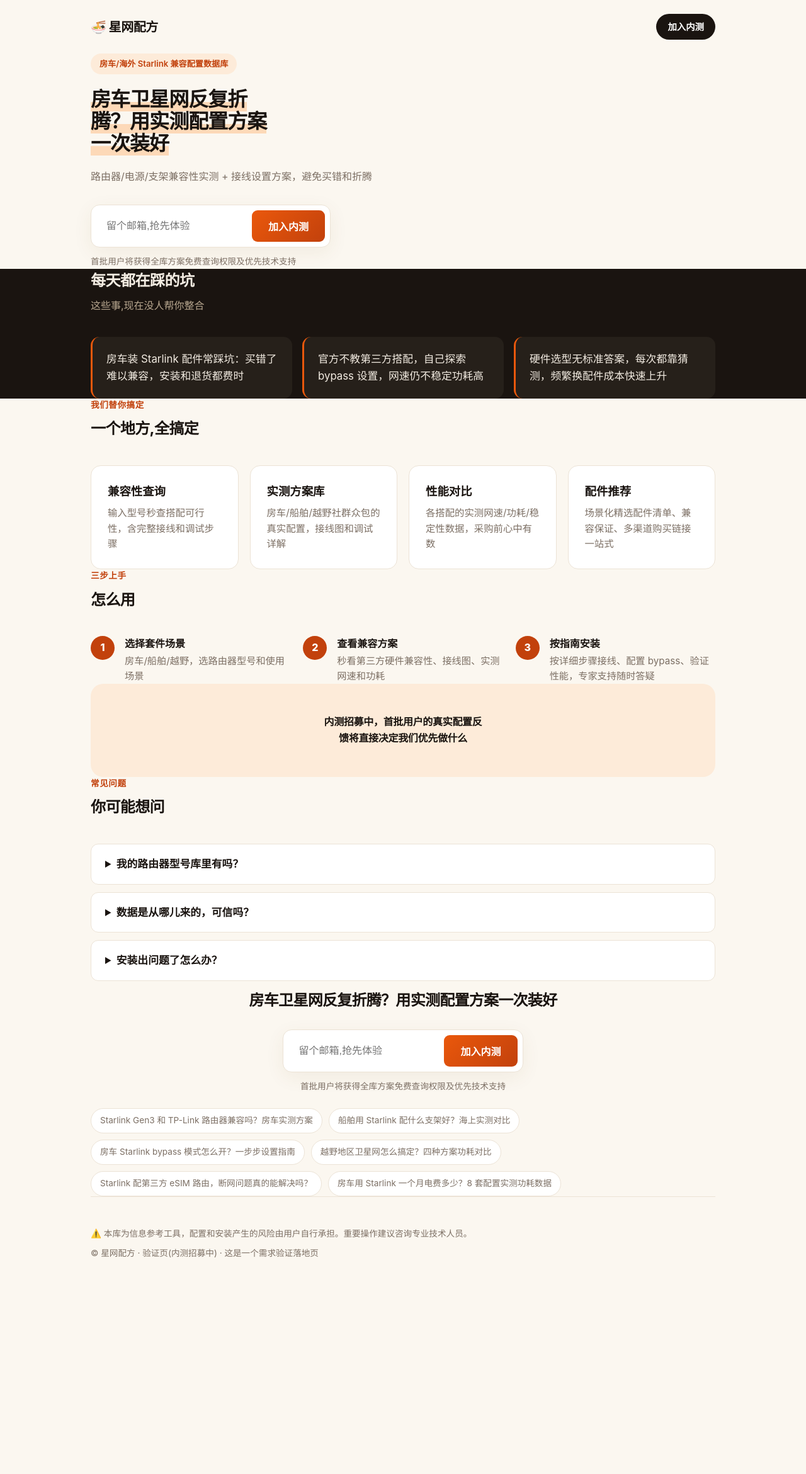
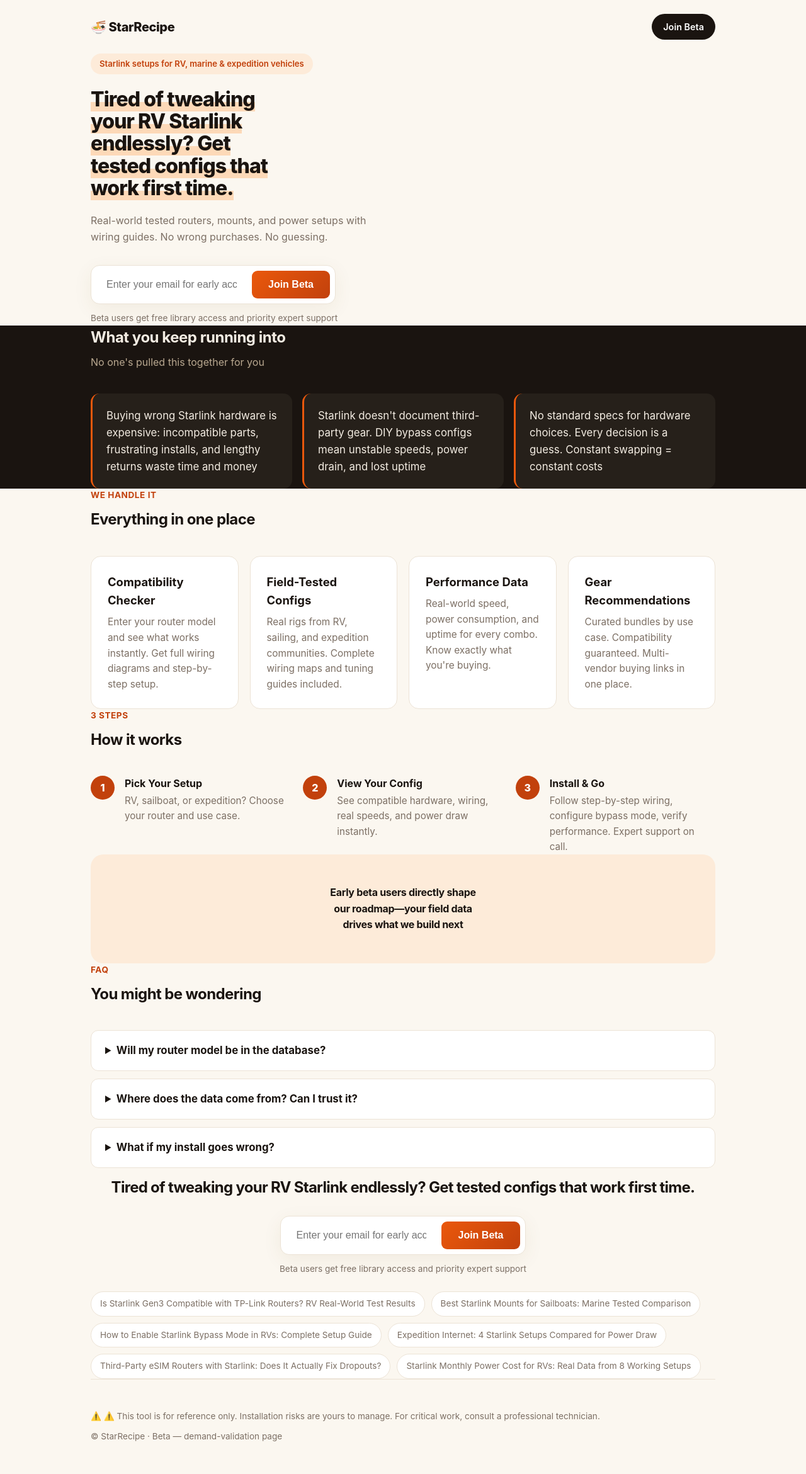
Before and after one commit to h2652908721-collab/starlink-rv-marine-compat-db, a plain HTML site: page index.html in a window 1280 px wide. Shown: the whole page at 63% size. Before the commit the page ends 2050 px from the top, so only its background shows below. Drawn offline with Linux system fonts and the light colour scheme.

Commit message:
relang to en

```diff
--- a/index.html
+++ b/index.html
@@ -1,6 +1,6 @@
-<!doctype html><html lang="zh-CN"><head>
+<!doctype html><html lang="en"><head>
 <meta charset="utf-8"><meta name="viewport" content="width=device-width,initial-scale=1">
-<title>星网配方 — 房车/海外 Starlink 兼容配置数据库</title><link rel="canonical" href="https://h2652908721-collab.github.io/starlink-rv-marine-compat-db/"><meta name="description" content="房车/海外 Starlink 兼容配置数据库"><meta property="og:type" content="website"><meta property="og:title" content="星网配方 — 房车/海外 Starlink 兼容配置数据库"><meta property="og:description" content="房车/海外 Starlink 兼容配置数据库"><meta property="og:url" content="https://h2652908721-collab.github.io/starlink-rv-marine-compat-db/">
+<title>StarRecipe — Starlink setups for RV, marine & expedition vehicles</title>
 <style>
 :root{--ink:#1a1410;--bg:#fbf7f0;--card:#fff;--brand:#c2410c;--brand2:#ea580c;
 --muted:#7c6f64;--line:#ece3d6;--space:clamp(3.5rem,2rem+6vw,7rem)}
@@ -61,31 +61,31 @@
 </style><script data-goatcounter="https://friday-lab.goatcounter.com/count" async src="//gc.zgo.at/count.js"></script>
 </head><body>
 <div class="wrap">
-<header><div class="logo">🍜 星网配方</div><a class="nav-cta" href="#join">加入内测</a></header>
+<header><div class="logo">🍜 StarRecipe</div><a class="nav-cta" href="#join">Join Beta</a></header>
 <div class="hero">
-<span class="badge">房车/海外 Starlink 兼容配置数据库</span>
-<h1><span class="hl">房车卫星网反复折腾？用实测配置方案一次装好</span></h1>
-<p class="sub">路由器/电源/支架兼容性实测 + 接线设置方案，避免买错和折腾</p>
+<span class="badge">Starlink setups for RV, marine & expedition vehicles</span>
+<h1><span class="hl">Tired of tweaking your RV Starlink endlessly? Get tested configs that work first time.</span></h1>
+<p class="sub">Real-world tested routers, mounts, and power setups with wiring guides. No wrong purchases. No guessing.</p>
 <div id="join" class="cta-row">
-<form class="form" action="https://formsubmit.co/2734e0f49605680196bfc44f5cca0531" method="POST"><input type="hidden" name="_subject" value="星网配方 — 新内测申请"><input type="hidden" name="_captcha" value="false"><input type="hidden" name="_template" value="table"><input type="email" name="email" required placeholder="留个邮箱,抢先体验"><button type="submit">加入内测</button></form></div>
-<p class="cta-sub">首批用户将获得全库方案免费查询权限及优先技术支持</p>
+<form class="form" action="https://formsubmit.co/2734e0f49605680196bfc44f5cca0531" method="POST"><input type="hidden" name="_subject" value="StarRecipe — early access request"><input type="hidden" name="_captcha" value="false"><input type="hidden" name="_template" value="table"><input type="email" name="email" required placeholder="Enter your email for early access"><button type="submit">Join Beta</button></form></div>
+<p class="cta-sub">Beta users get free library access and priority expert support</p>
 </div></div>
 <div class="pains"><div class="wrap">
-<h2>每天都在踩的坑</h2><p class="lead">这些事,现在没人帮你整合</p>
-<ul><li>房车装 Starlink 配件常踩坑：买错了难以兼容，安装和退货都费时</li><li>官方不教第三方搭配，自己探索 bypass 设置，网速仍不稳定功耗高</li><li>硬件选型无标准答案，每次都靠猜测，频繁换配件成本快速上升</li></ul></div></div>
+<h2>What you keep running into</h2><p class="lead">No one's pulled this together for you</p>
+<ul><li>Buying wrong Starlink hardware is expensive: incompatible parts, frustrating installs, and lengthy returns waste time and money</li><li>Starlink doesn't document third-party gear. DIY bypass configs mean unstable speeds, power drain, and lost uptime</li><li>No standard specs for hardware choices. Every decision is a guess. Constant swapping = constant costs</li></ul></div></div>
 <div class="wrap">
-<section class="block"><div class="eyebrow">我们替你搞定</div>
-<h2 class="t">一个地方,全搞定</h2><div class="cards"><div class="card"><h3>兼容性查询</h3><p>输入型号秒查搭配可行性，含完整接线和调试步骤</p></div><div class="card"><h3>实测方案库</h3><p>房车/船舶/越野社群众包的真实配置，接线图和调试详解</p></div><div class="card"><h3>性能对比</h3><p>各搭配的实测网速/功耗/稳定性数据，采购前心中有数</p></div><div class="card"><h3>配件推荐</h3><p>场景化精选配件清单、兼容保证、多渠道购买链接一站式</p></div></div></section>
-<section class="block"><div class="eyebrow">三步上手</div>
-<h2 class="t">怎么用</h2><div class="steps"><div class="step"><span class="n">1</span><div><b>选择套件场景</b><p>房车/船舶/越野，选路由器型号和使用场景</p></div></div><div class="step"><span class="n">2</span><div><b>查看兼容方案</b><p>秒看第三方硬件兼容性、接线图、实测网速和功耗</p></div></div><div class="step"><span class="n">3</span><div><b>按指南安装</b><p>按详细步骤接线、配置 bypass、验证性能，专家支持随时答疑</p></div></div></div></section>
-<div class="proof"><p>内测招募中，首批用户的真实配置反馈将直接决定我们优先做什么</p></div>
-<section class="block"><div class="eyebrow">常见问题</div>
-<h2 class="t">你可能想问</h2><details><summary>我的路由器型号库里有吗？</summary><p>库覆盖 Starlink Gen2/Gen3 和主流第三方硬件。新配置从社群众包更新，未覆盖的可向我们反馈或加入众包。</p></details><details><summary>数据是从哪儿来的，可信吗？</summary><p>全是房车/航海/越野社群的真实实测。每个方案可溯源至测试者、硬件型号、场景和日期，对错一目了然。</p></details><details><summary>安装出问题了怎么办？</summary><p>我们连接库内的专业安装商提供技术支持。若方案本身有问题，负责协调更新和用户反馈响应。</p></details></section>
+<section class="block"><div class="eyebrow">We handle it</div>
+<h2 class="t">Everything in one place</h2><div class="cards"><div class="card"><h3>Compatibility Checker</h3><p>Enter your router model and see what works instantly. Get full wiring diagrams and step-by-step setup.</p></div><div class="card"><h3>Field-Tested Configs</h3><p>Real rigs from RV, sailing, and expedition communities. Complete wiring maps and tuning guides included.</p></div><div class="card"><h3>Performance Data</h3><p>Real-world speed, power consumption, and uptime for every combo. Know exactly what you're buying.</p></div><div class="card"><h3>Gear Recommendations</h3><p>Curated bundles by use case. Compatibility guaranteed. Multi-vendor buying links in one place.</p></div></div></section>
+<section class="block"><div class="eyebrow">3 steps</div>
+<h2 class="t">How it works</h2><div class="steps"><div class="step"><span class="n">1</span><div><b>Pick Your Setup</b><p>RV, sailboat, or expedition? Choose your router and use case.</p></div></div><div class="step"><span class="n">2</span><div><b>View Your Config</b><p>See compatible hardware, wiring, real speeds, and power draw instantly.</p></div></div><div class="step"><span class="n">3</span><div><b>Install & Go</b><p>Follow step-by-step wiring, configure bypass mode, verify performance. Expert support on call.</p></div></div></div></section>
+<div class="proof"><p>Early beta users directly shape our roadmap—your field data drives what we build next</p></div>
+<section class="block"><div class="eyebrow">FAQ</div>
+<h2 class="t">You might be wondering</h2><details><summary>Will my router model be in the database?</summary><p>We cover Starlink Gen2/Gen3 and major third-party hardware. Community adds new configs constantly. Can't find yours? Submit feedback or help us test it.</p></details><details><summary>Where does the data come from? Can I trust it?</summary><p>All real-world tests from RV, sailing, and expedition communities. Every config traces back to the tester, hardware, conditions, and date. Transparent. Verifiable.</p></details><details><summary>What if my install goes wrong?</summary><p>We connect you with pro installers for hands-on support. If a config has issues, we coordinate fixes and updates based on real user feedback.</p></details></section>
 <div class="foot-cta" id="join2">
-<h2>房车卫星网反复折腾？用实测配置方案一次装好</h2>
-<form class="form" action="https://formsubmit.co/2734e0f49605680196bfc44f5cca0531" method="POST"><input type="hidden" name="_subject" value="星网配方 — 新内测申请"><input type="hidden" name="_captcha" value="false"><input type="hidden" name="_template" value="table"><input type="email" name="email" required placeholder="留个邮箱,抢先体验"><button type="submit">加入内测</button></form>
-<p class="cta-sub">首批用户将获得全库方案免费查询权限及优先技术支持</p>
-<div class="seo"><span>Starlink Gen3 和 TP-Link 路由器兼容吗？房车实测方案</span><span>船舶用 Starlink 配什么支架好？海上实测对比</span><span>房车 Starlink bypass 模式怎么开？一步步设置指南</span><span>越野地区卫星网怎么搞定？四种方案功耗对比</span><span>Starlink 配第三方 eSIM 路由，断网问题真的能解决吗？</span><span>房车用 Starlink 一个月电费多少？8 套配置实测功耗数据</span></div>
+<h2>Tired of tweaking your RV Starlink endlessly? Get tested configs that work first time.</h2>
+<form class="form" action="https://formsubmit.co/2734e0f49605680196bfc44f5cca0531" method="POST"><input type="hidden" name="_subject" value="StarRecipe — early access request"><input type="hidden" name="_captcha" value="false"><input type="hidden" name="_template" value="table"><input type="email" name="email" required placeholder="Enter your email for early access"><button type="submit">Join Beta</button></form>
+<p class="cta-sub">Beta users get free library access and priority expert support</p>
+<div class="seo"><span>Is Starlink Gen3 Compatible with TP-Link Routers? RV Real-World Test Results</span><span>Best Starlink Mounts for Sailboats: Marine Tested Comparison</span><span>How to Enable Starlink Bypass Mode in RVs: Complete Setup Guide</span><span>Expedition Internet: 4 Starlink Setups Compared for Power Draw</span><span>Third-Party eSIM Routers with Starlink: Does It Actually Fix Dropouts?</span><span>Starlink Monthly Power Cost for RVs: Real Data from 8 Working Setups</span></div>
 </div>
-<footer><p style="margin-bottom:10px">⚠️ 本库为信息参考工具，配置和安装产生的风险由用户自行承担。重要操作建议咨询专业技术人员。</p>© 星网配方 · 验证页(内测招募中) · 这是一个需求验证落地页</footer>
+<footer><p style="margin-bottom:10px">⚠️ ⚠️ This tool is for reference only. Installation risks are yours to manage. For critical work, consult a professional technician.</p>© StarRecipe · Beta — demand-validation page</footer>
 </div></div></body></html>
```
Also changed, not shown: copy.json (added, +70 -0 lines).
